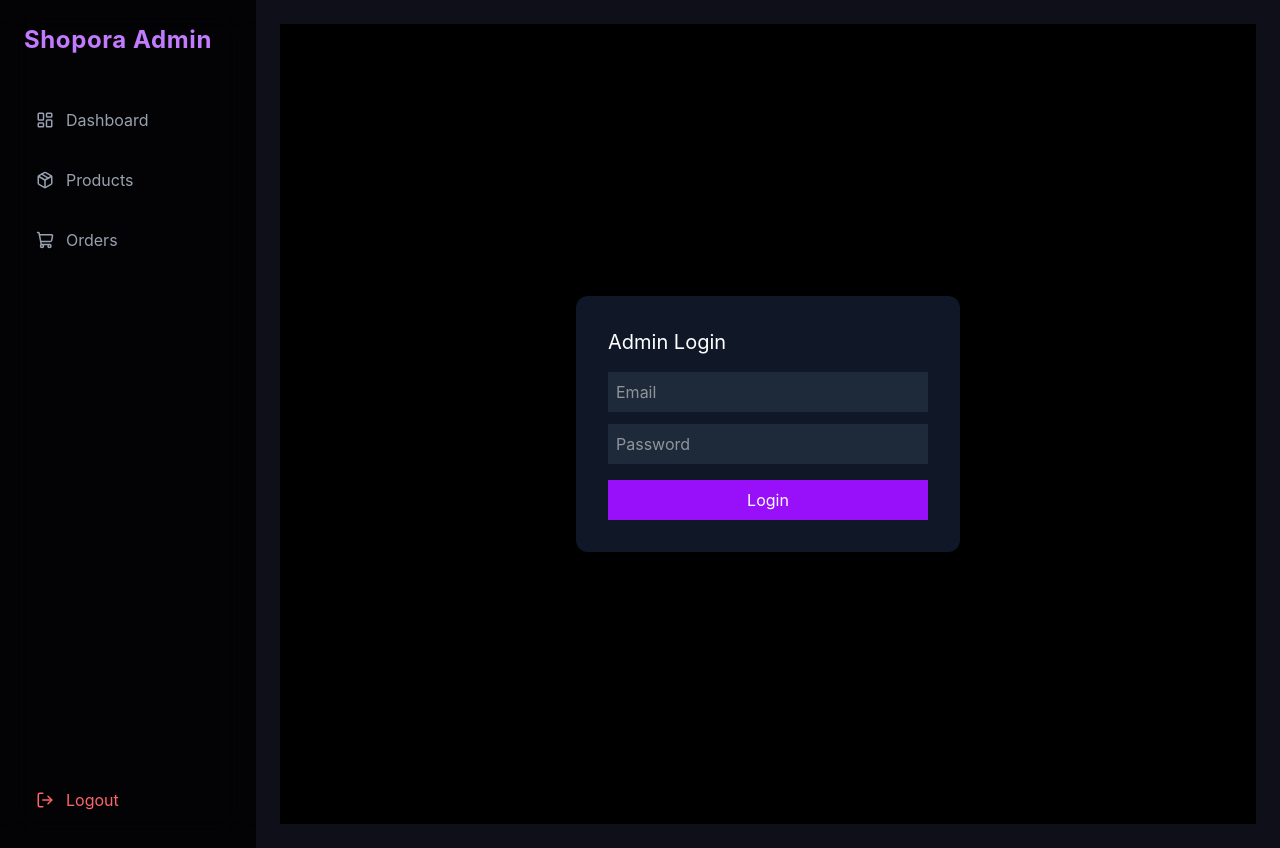
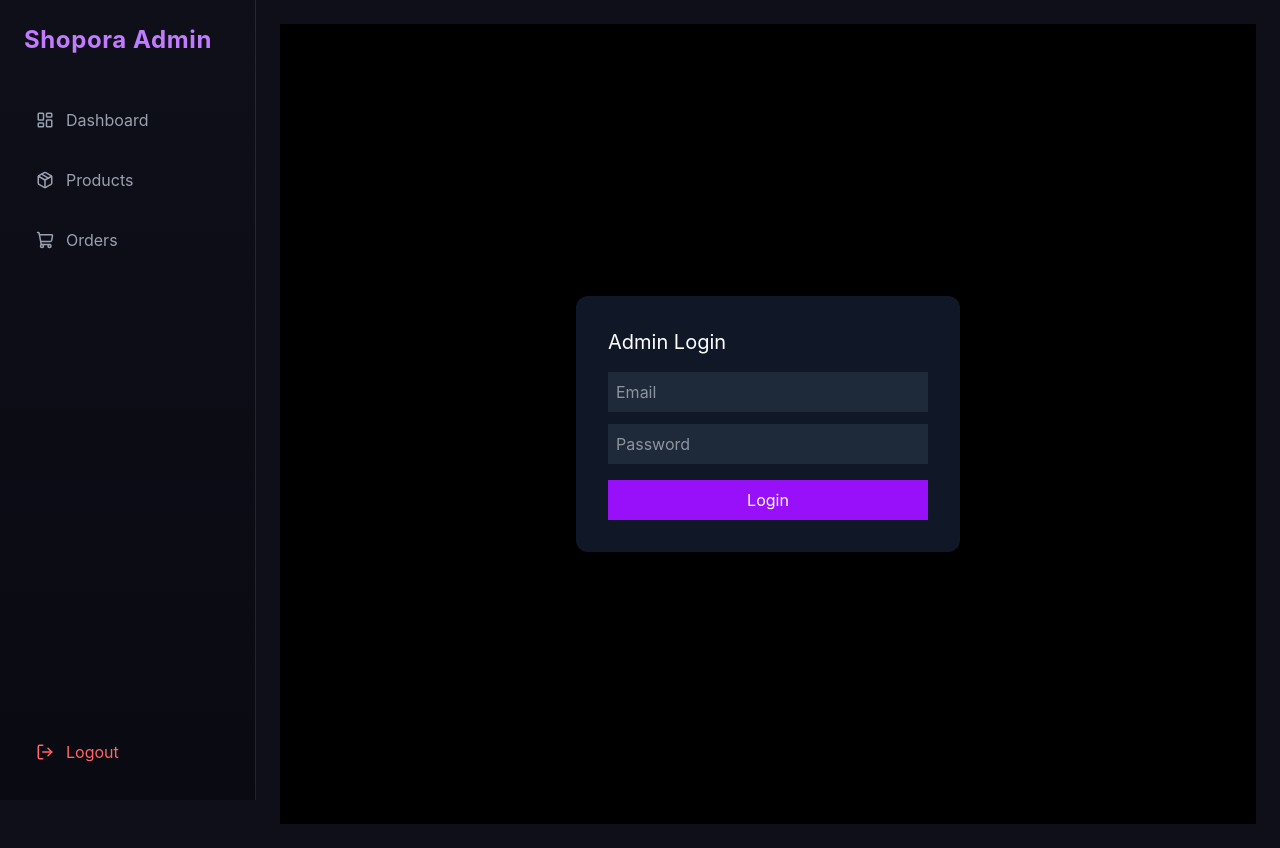
Before and after one commit to utkarsh955534/Shopora-E-Commerce-Website, a React app in the folder AdminFrontend/: page / in a window 1280 px wide. Built offline with nearby package versions, Linux system fonts and the light colour scheme; the HTML template or start-up script is replaced by a standard one.

Commit message:
Refactor Sidebar component to accept props

```diff
--- a/AdminFrontend/src/components/Sidebar.jsx
+++ b/AdminFrontend/src/components/Sidebar.jsx
@@ -1,13 +1,13 @@
 import { Link, useLocation, useNavigate } from "react-router-dom";
 import { LayoutDashboard, Package, ShoppingCart, LogOut } from "lucide-react";
 
-export default function Sidebar() {
+export default function Sidebar({ isOpen, setIsOpen }) {
   const location = useLocation();
   const navigate = useNavigate();
 
   const isActive = (path) =>
     location.pathname === path
-      ? "bg-purple-600 text-white"
+      ? "bg-gradient-to-r from-purple-600 to-purple-500 text-white"
       : "text-gray-400 hover:bg-white/10 hover:text-white";
 
   const logout = () => {
@@ -17,19 +17,44 @@ export default function Sidebar() {
   };
 
   return (
-    <div className="w-64 bg-black/80 backdrop-blur-lg p-6 min-h-screen flex flex-col justify-between">
+    <>
+      {/* 🔲 OVERLAY (MOBILE) */}
+      {isOpen && (
+        <div
+          className="fixed inset-0 bg-black/50 z-40 md:hidden"
+          onClick={() => setIsOpen(false)}
+        />
+      )}
+
+      {/* 📦 SIDEBAR */}
+      <div
+        className={`
+          fixed md:sticky top-0 left-0 z-50
+          h-screen
+          w-64 sm:w-72 md:w-64
+          bg-gradient-to-b from-[#0f0f1a] to-[#0a0a12]
+          border-r border-white/10
+          p-5 sm:p-6
+          flex flex-col
+          overflow-y-auto
+          transform transition-transform duration-300
+          ${isOpen ? "translate-x-0" : "-translate-x-full"}
+          md:translate-x-0
+        `}
+      >
 
         {/* 🔝 TOP */}
         <div>
-        <h1 className="text-2xl font-bold mb-10 text-purple-400 tracking-wide">
+          <h1 className="text-xl sm:text-2xl font-bold mb-8 sm:mb-10 text-purple-400 tracking-wide">
             Shopora Admin
           </h1>
 
-        <div className="space-y-3">
+          <div className="space-y-2 sm:space-y-3">
 
             <Link
               to="/admin/dashboard"
-            className={`flex items-center gap-3 p-3 rounded-lg transition ${isActive(
+              onClick={() => setIsOpen(false)}
+              className={`flex items-center gap-3 p-2.5 sm:p-3 rounded-lg text-sm sm:text-base transition ${isActive(
                 "/admin/dashboard"
               )}`}
             >
@@ -39,7 +64,8 @@ export default function Sidebar() {
 
             <Link
               to="/admin/products"
-            className={`flex items-center gap-3 p-3 rounded-lg transition ${isActive(
+              onClick={() => setIsOpen(false)}
+              className={`flex items-center gap-3 p-2.5 sm:p-3 rounded-lg text-sm sm:text-base transition ${isActive(
                 "/admin/products"
               )}`}
             >
@@ -49,7 +75,8 @@ export default function Sidebar() {
 
             <Link
               to="/admin/orders"
-            className={`flex items-center gap-3 p-3 rounded-lg transition ${isActive(
+              onClick={() => setIsOpen(false)}
+              className={`flex items-center gap-3 p-2.5 sm:p-3 rounded-lg text-sm sm:text-base transition ${isActive(
                 "/admin/orders"
               )}`}
             >
@@ -61,10 +88,10 @@ export default function Sidebar() {
         </div>
 
         {/* 🔻 BOTTOM */}
-      <div>
+        <div className="mt-auto pt-6">
           <button
             onClick={logout}
-          className="flex items-center gap-3 p-3 w-full text-red-400 hover:bg-red-500/10 rounded-lg transition"
+            className="flex items-center gap-3 p-2.5 sm:p-3 w-full text-red-400 hover:bg-red-500/10 rounded-lg text-sm sm:text-base transition"
           >
             <LogOut size={18} />
             Logout
@@ -72,5 +99,6 @@ export default function Sidebar() {
         </div>
 
       </div>
+    </>
   );
 }
```
Lines whose indentation alone changed are shown as unchanged.
